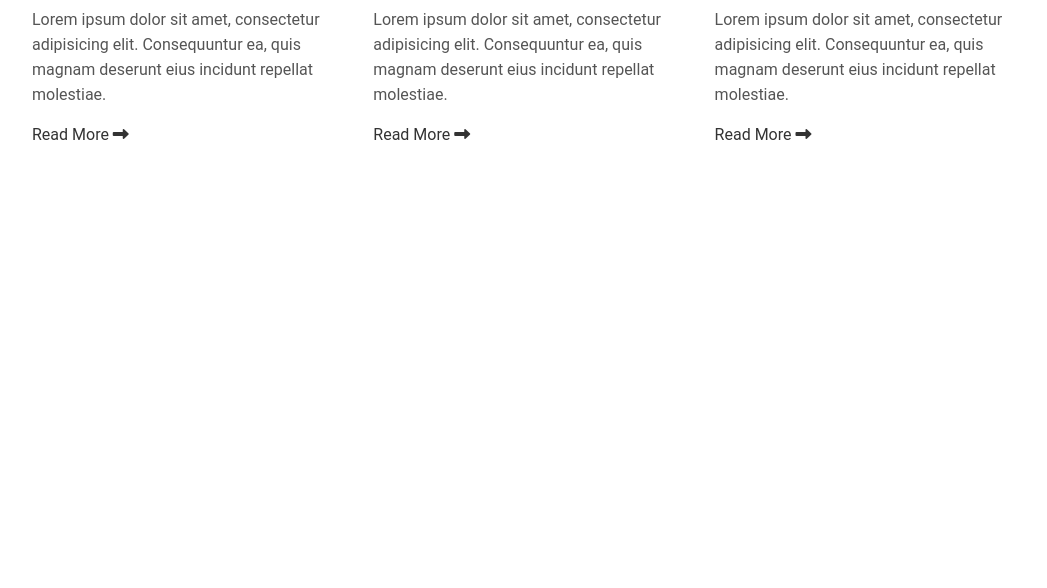
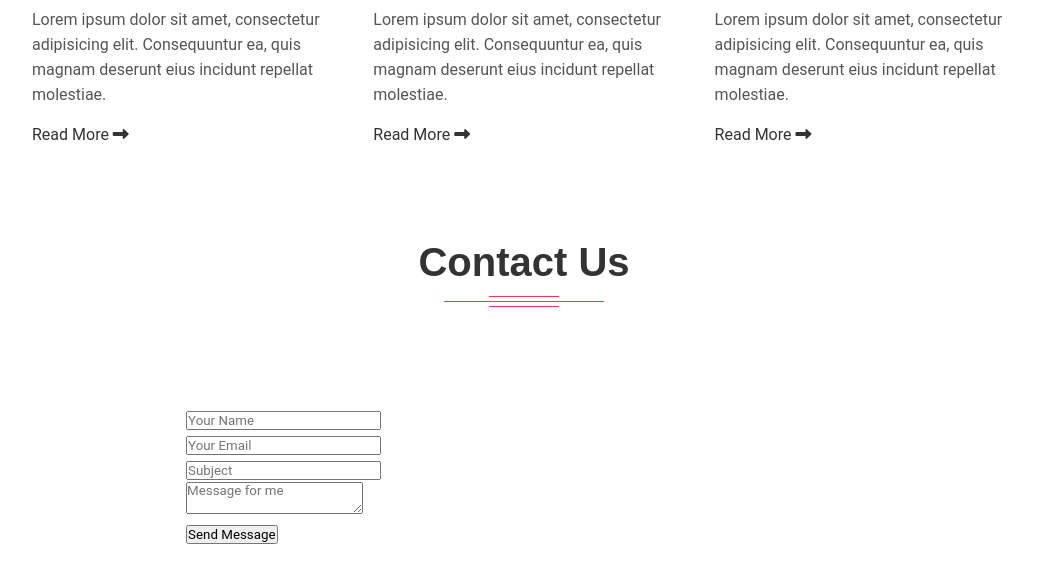
Before and after one commit to huthaifadl/Fokir, a plain HTML site: page index.html in a window 1280 px wide. Shown: the part 3828-4416 px from the top of the page, without its empty margins (116-1163 px from the left). Before the commit the page ends 3995 px from the top, so only its background shows below. Drawn offline with Linux system fonts and the light colour scheme.

Commit message:
Update index.html
Adding Section Contact Us, but it wants some customization.

```diff
--- a/index.html
+++ b/index.html
@@ -400,6 +400,51 @@
     </section>
     <!-- End Our Blog Section -->
 
+    <!-- Start Contact Us Section -->
+    <section class="section padding-bottom-32">
+      <div class="container container-width80">
+        <div class="row">
+          <div class="section-title text-center">
+            <h2>contact us</h2>
+          </div>
+        </div>
+        <div class="row services">
+          <div class="feedback-card">
+            <div class="row contact-form">
+              <div class="items-row">
+                <div class="contact-form-item first-row">
+                  <input type="text" placeholder="Your Name" />
+                </div>
+                <div class="contact-form-item first-row">
+                  <input type="text" placeholder="Your Email" />
+                </div>
+                <div class="clearfix"></div>
+              </div>
+              <div class="items-row">
+                <div class="contact-form-item second-row">
+                  <input type="text" placeholder="Subject" />
+                </div>
+                <div class="clearfix"></div>
+              </div>
+              <div class="items-row">
+                <div class="contact-form-item second-row">
+                  <textarea class="textarea-box" name="message" placeholder="Message for me" id="form-message"></textarea>
+                </div>
+                <div class="clearfix"></div>
+              </div>
+              <div class="items-row">
+                <div class="contact-form-item Third-row">
+                  <input type="submit" value="Send Message" class="send-message-btn" />
+                </div>
+                <div class="clearfix"></div>
+              </div>
+            </div>
+          </div>
+        </div>
+      </div>
+    </section>
+    <!-- End Contact Us Section -->
+
     <script
       src="https://kit.fontawesome.com/b0cbe9af59.js"
       crossorigin="anonymous"
```
